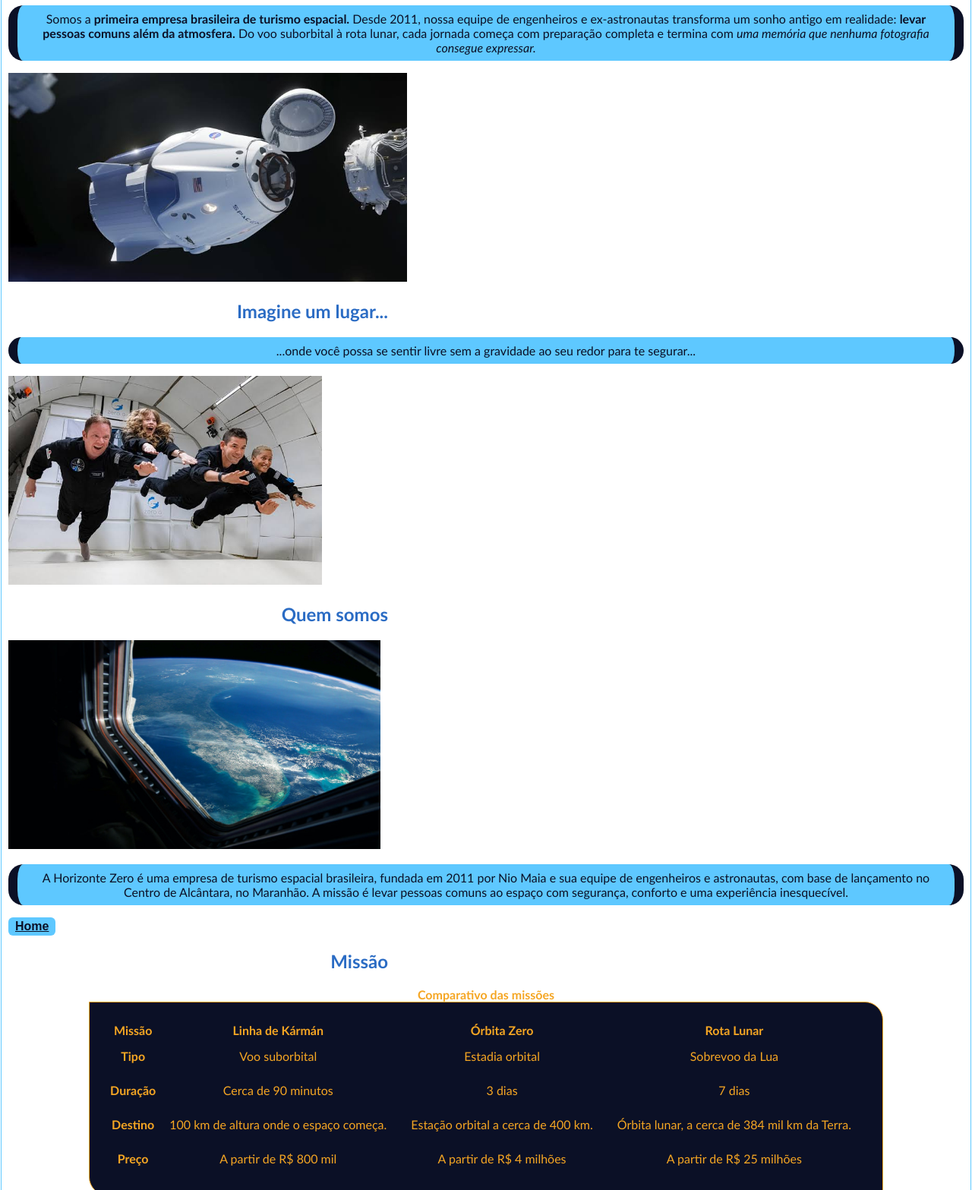
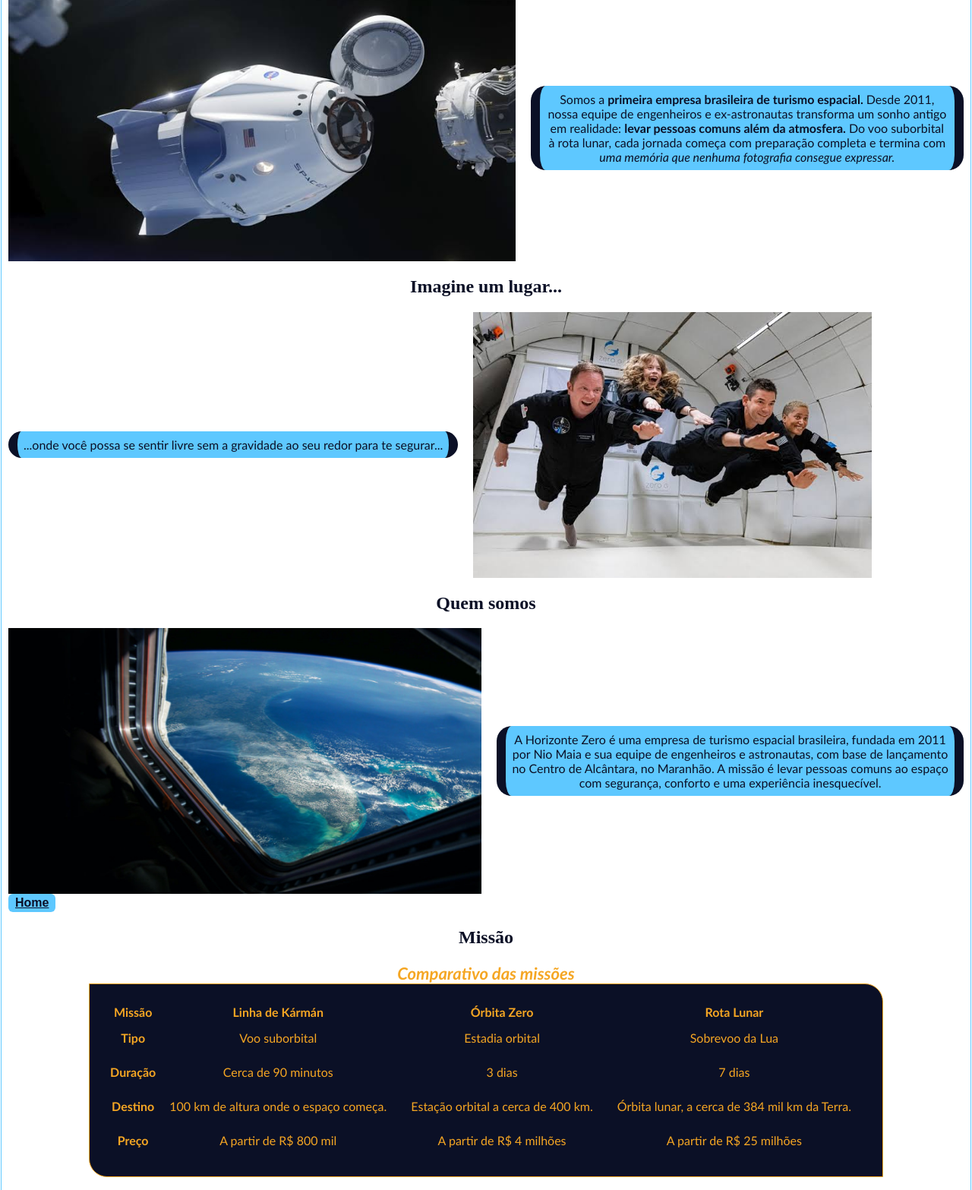
Before and after one commit to MaiaNaiton/Facul.., a plain HTML site: page Projeto final(Ads)/index.html in a window 1280 px wide. Shown: the part 220-1787 px from the top of the page at 76% size. Drawn offline with Linux system fonts and the light colour scheme.

Commit message:
Sigo estilizando a página e aprendendo um pouco mais sobre CSS. implementei o display das imagens com os parágrafos. parei em formulários.

```diff
--- a/Projeto final(Ads)/CSS/estilo.css
+++ b/Projeto final(Ads)/CSS/estilo.css
@@ -6,7 +6,7 @@ html{
 body{
     background-color: white;
 }
-div{
+header{
     background: #0B1026;
     border: 1px solid;
     border-top-left-radius: 23px;
@@ -18,10 +18,8 @@ h1{
     text-align: center;
 }
 h2{
-    color: #2B6CC4;
-    width: 500px;
-    text-align: right;
-    font-family: 'Trebuchet MS', 'Lucida Sans Unicode', 'Lucida Grande', 'Lucida Sans', Arial, sans-serif;
+    color: #0B1026;
+    text-align: center;
 }
 p{
     background: #5EC8FF;
@@ -31,6 +29,33 @@ p{
     padding: 8px;
     border-radius: 20px;
     text-align: center;
+    font-family: 'Trebuchet MS', 'Lucida Sans Unicode', 'Lucida Grande', 'Lucida Sans', Arial, sans-serif;
+}
+.navegar{
+    text-align: right;
+}
+.apresentar{
+    display: flex;
+    align-items: center;
+    gap: 20px;
+}
+.destaque{
+    display: flex;
+    align-items: center;
+    gap: 20px;
+}
+.quem_somos{
+    display: flex;
+    align-items: center;
+    gap: 20px;
+}
+.caption-missão{
+    font: optional;
+    color: #F5A623;
+    font-weight: bold;
+    font-style: italic;
+    text-align: center;
+    font-size: 22px;
     font-family: 'Trebuchet MS', 'Lucida Sans Unicode', 'Lucida Grande', 'Lucida Sans', Arial, sans-serif;
 }
 table{
@@ -57,6 +82,10 @@ a{
     font-family: sans-serif;
     display: inline-block;
 }
+.formulário{
+    display: flex;
+    flex-direction: column;
+}
 
 /*Imagens da página */
 #logo{
--- a/Projeto final(Ads)/index.html
+++ b/Projeto final(Ads)/index.html
@@ -7,22 +7,24 @@
     <link rel="stylesheet" href="CSS/estilo.css"> <!--Estilizando a página -->
 </head>
 <body>
-    <header id="home">
-    <div>
+    <header id="home">  <!---------------------------------------------Cabeçalho do site-->
         <img id="logo" src="img/logo_horizonte_zero.svg" alt="logo"
         height="110"
         title="logo">
 
-    <nav>
-        <!--Botões iniciais-->
-        <!--Âncoragem-->
+    <nav class="navegar"> <!-------------------------------Botões de navegação e Âncoragem-->
         <a href="#quem_somos" class="botao">Quem somos</a>
         <a href="#missao" class="botao">Missão</a>
         <a href="#reserva" class="botao">Reserve sua viagem</a>
     </nav>
-    </div>
+    </header>
 
+    <section> <!------------------------Seção de apresentação da página-->
         <h1>Bem-vindo à Horizonte Zero</h1>
+        <div class="apresentar">
+            <img src="img/capsula_acoplamento.jpeg" alt="Turismo espacial"
+            height="350"
+            title="Turismo espacial">
             <p>
                 Somos a <strong>primeira empresa brasileira de turismo espacial.</strong>
                 Desde 2011, nossa equipe de engenheiros e ex-astronautas
@@ -31,43 +33,41 @@
                 começa com preparação completa e termina com <em>uma memória que nenhuma
                 fotografia consegue expressar.</em>
             </p>
-            <img src="img/capsula_acoplamento.jpeg" alt="Turismo espacial"
-            height="275"
-            title="Turismo espacial">
-    </header>
+        </div>
+    </section>
+
     <main>
-
-    <!--Área de destaque da página-->
-        <section id="sobre" class="destaque">
+        <section><!-------------------------Área de destaque da página-->
             <h2>Imagine um lugar...</h2>
+            <div class="destaque">
                 <p>
                     ...onde você possa se sentir livre sem a gravidade ao seu redor para te segurar...
                 </p>
                 <img src="img/gravidade_zero.jpeg" alt="Micro gravidade"
-            height="275"
+                height="350"
                 title="Micro gravidade">
-
+            </div>
         </section>
         <section>
             <!---------------Quem somos-->
-        <h2 id="quem_somos">Quem somos</h2>
+        <h2>Quem somos</h2>
+        <div class="quem_somos">
             <img src="img/por_dentro_da_nave.jpg" alt="Dentro da nave"
-        height="275"
+            height="350"
             title="Por dentro">
             <p>A Horizonte Zero é uma empresa de turismo espacial brasileira,
                 fundada em 2011 por Nio Maia e sua equipe de engenheiros e
                 astronautas, com base de lançamento no Centro de Alcântara,
                 no Maranhão. A missão é levar pessoas comuns ao espaço com
                 segurança, conforto e uma experiência inesquecível.</p>
+        </div>
+        <a href="#home" class="botao">Home</a>
+        </section>
 
-        <a href="#home" class="botao">Home</a>
-
-        </section>
-            <!--Missão-->
-        <section id="missao">
+        <section id="missao"><!----------------------Missão-->
         <h2>Missão</h2>
         <table>
-            <caption><strong>Comparativo das missões</strong></caption>
+            <caption class="caption-missão">Comparativo das missões</caption>
             <thead>
             <tr>
                 <th scope="col">Missão</th>
@@ -104,7 +104,6 @@
             </tbody>
         </table>
         <a href="#reserva">Reserve sua viagem.</a>
-
         </section>
         <section>
                 <!------------Reserva de viagens-->
@@ -112,22 +111,22 @@
         <h3>Próximos lançamentos</h3>
 
         <form action="#">
-            <fieldset>
+            <fieldset class="formulário">
             <legend>Dados para reserva.</legend>
+            <label for="nome">Nome</label>
             <input type="text" name="nome" id="nome" placeholder="Digite seu nome">
-            <label for="nome">Nome</label>
 
+            <label for="whatsapp">WhatsApp</label>
             <input type="tel" name="whatsapp" id="whatsapp" placeholder="n° de contato">
-            <label for="whatsapp">WhatsApp</label>
 
+            <label for="Email">Email</label>
             <input type="email" name="Email" id="Email" placeholder="Digite seu e-mail">
-            <label for="Email">Email</label>
 
+            <label for="masculino">Masculino</label>
             <input type="radio" name="genero" value="masculino" id="masculino">
-            <label for="masculino">Masculino</label>
 
+            <label for="feminino">Feminino</label>
             <input type="radio" name="genero" value="feminino" id="feminino">
-            <label for="feminino">Feminino</label>
 
             <label for="classes">Escolha a classe de voo</label>
             <select name="classes"  id="classes">
```
Lines whose indentation alone changed are shown as unchanged.
